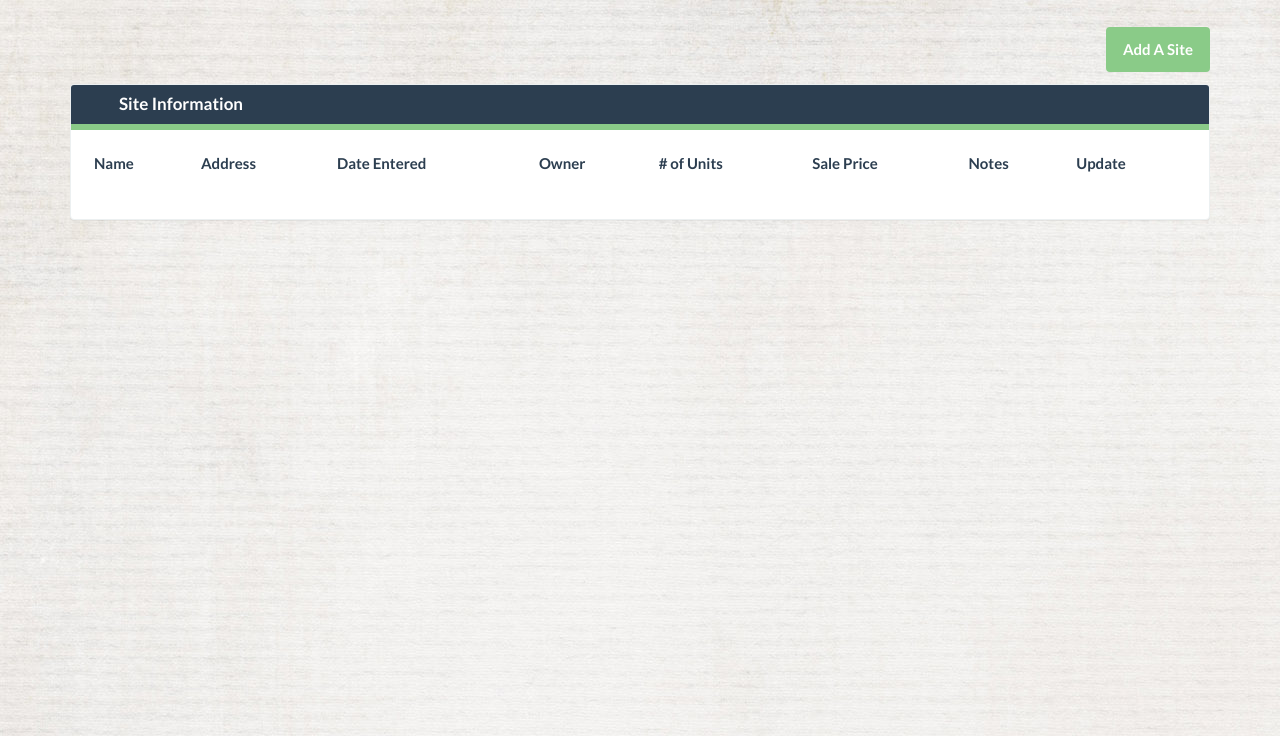
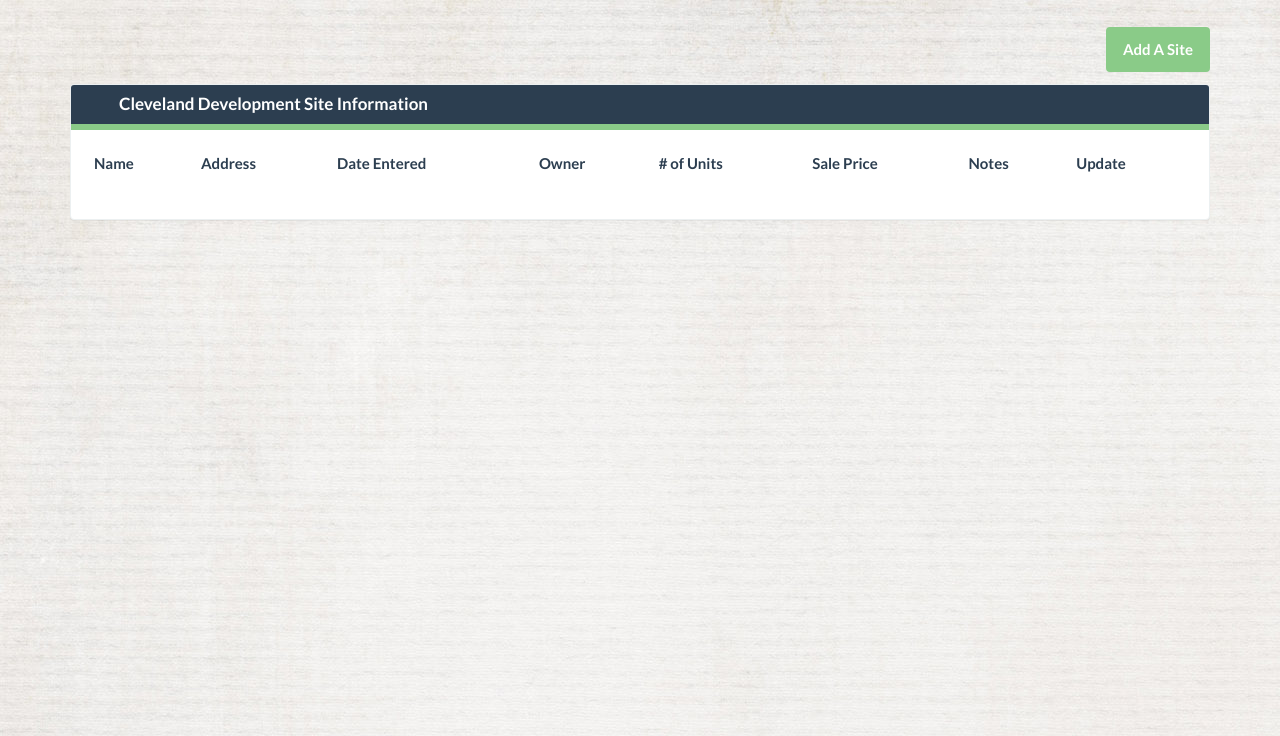
Before and after one commit to jmq2134/DevMap, a plain HTML site: page CLEdatabase.html in a window 1280 px wide. Shown: the part 64-800 px from the top of the page. Drawn offline with nearby package versions, Linux system fonts and the light colour scheme; no server answers.

Commit message:
Edited titles of databases

```diff
--- a/CLEdatabase.html
+++ b/CLEdatabase.html
@@ -71,7 +71,7 @@
             <div class="col-lg-12">
                 <div class="panel panel-default ">
                     <div class="panel-heading customer-panel">
-                        <h3 class="panel-title"><strong>Site Information</strong></h3>
+                        <h3 class="panel-title"><strong>Cleveland Development Site Information</strong></h3>
                     </div>
                     <div class="panel-body">
                         <table class="table table-striped">
```
Also changed, not shown: FIPdatabase.html (+1 -1 lines).
